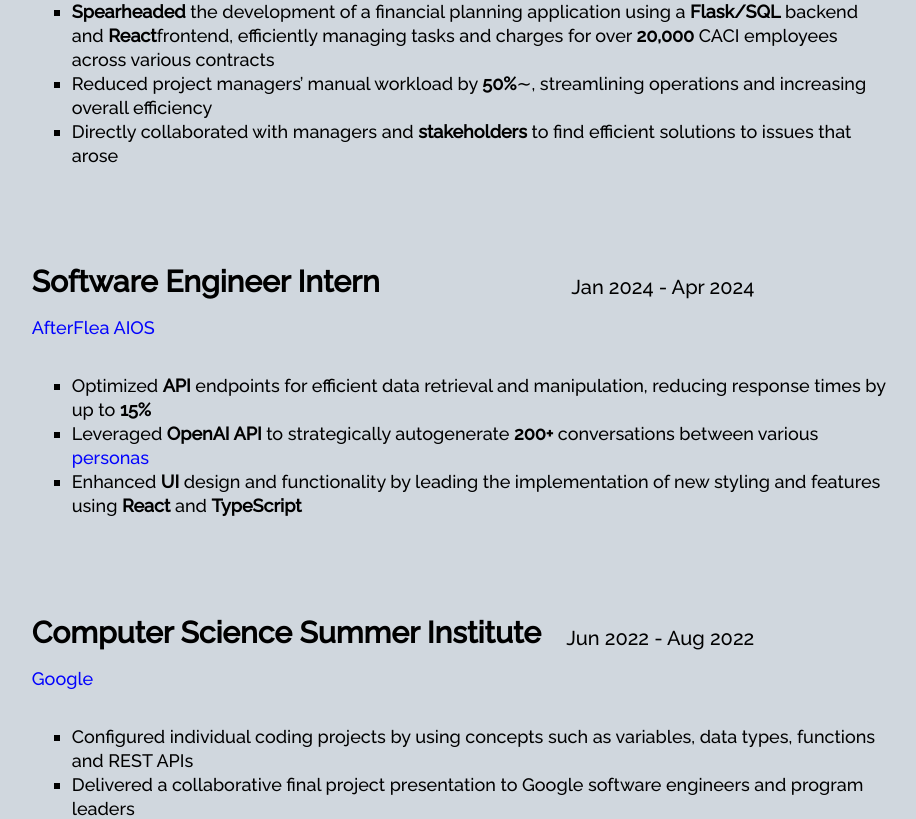
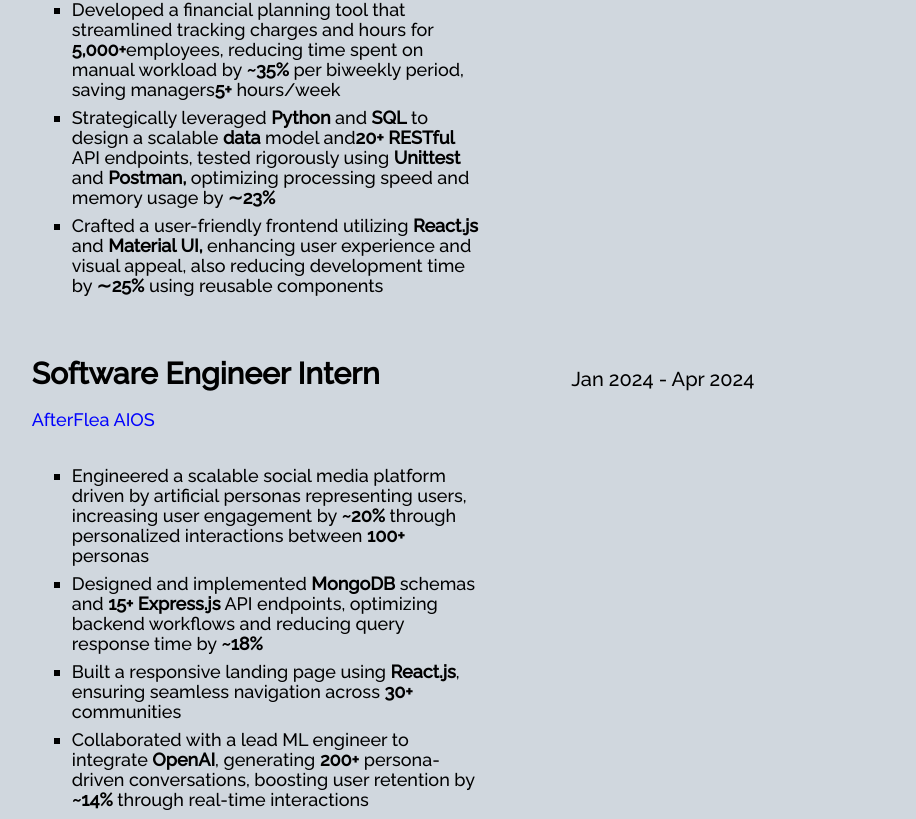
Before and after one commit to iamdanielyun/personal_website, a React (Create React App) app: page /resume in a window 1280 px wide. Shown: the part 855-1674 px from the top of the page, without its empty margins (189-1105 px from the left). Built offline with nearby package versions, Linux system fonts and the light colour scheme; a web font is replaced by a local one.

Commit message:
updated experience section

```diff
--- a/src/App.css
+++ b/src/App.css
@@ -245,6 +245,7 @@ a {
   flex-direction: column;
   margin-top: 1%;
   margin-left: 5%;
+  max-width: 50%;
 }
 
 .resume-education-heading-school {
@@ -264,13 +265,17 @@ a {
 .resume-experience-item {
   display: flex;
   flex-direction: row;
-  margin-bottom: -10%;
+  margin-bottom: -15%;
 }
 
 .resume-experience-list {
   list-style-type: square;
-  line-height: 3vh;
+  line-height: 2.5vh;
   font-size: 18px;
+}
+
+.resume-experience-list li {
+    margin-bottom: 2%;
 }
 
 .resume-skills {
--- a/src/components/Resume-Mobile.js
+++ b/src/components/Resume-Mobile.js
@@ -51,20 +51,24 @@ function Resume_Mobile() {
                             </li>
 
                             <li className="date">
-                                May 2024 - Present
+                                May 2024 - Aug 2024
                             </li>
                         </ul>
 
                         <ul className="experience-list">
                             <li>
-                                <b>Spearheaded</b> the development of a financial planning application using a <b>Flask/SQL</b> backend and <b>React</b>
-                                frontend, efficiently managing tasks and charges for over <b>20,000</b> CACI employees across various contracts
+                                Developed a financial planning tool that streamlined tracking charges and hours for <b>5,000+</b>
+                                employees, reducing time spent on manual workload by <b>~35%</b> per biweekly period, saving managers
+                                <b>5+</b> hours/week
                             </li>
                             <li>
-                                Reduced project managers’ manual workload by <b>50%</b>∼, streamlining operations and increasing overall efficiency
+                                Strategically leveraged <b>Python</b> and <b>SQL</b> to design a scalable <b>data</b> model and
+                                <b>20+ RESTful</b> API endpoints, tested rigorously using <b>Unittest</b> and <b>Postman, </b>
+                                optimizing processing speed and memory usage by <b>∼23%</b>
                             </li>
                             <li>
-                                Directly collaborated with managers and <b>stakeholders</b> to find efficient solutions to issues that arose
+                                Crafted a user-friendly frontend utilizing <b>React.js</b> and <b>Material UI,</b> enhancing user experience and
+                                visual appeal, also reducing development time by <b>∼25%</b> using reusable components
                             </li>
                         </ul>
 
@@ -109,13 +113,23 @@ function Resume_Mobile() {
 
                         <ul className="experience-list">
                             <li>
-                                Optimized <b>API</b> endpoints for efficient data retrieval and manipulation, reducing response times by up to <b>15%</b>
+                                Engineered a scalable social media platform driven by artificial personas representing users, increasing user
+                                engagement by <b>~20%</b> through personalized interactions between <b>100+</b> personas
                             </li>
                             <li>
-                                Leveraged <b>OpenAI API</b> to strategically autogenerate <b>200+</b> conversations between various <Link to={"https://afterflea.com/"}>personas</Link>
+                                Designed and implemented <b>MongoDB</b> schemas and <b>15+ Express.js</b> API endpoints, optimizing backend
+                                workflows and reducing query response time by <b>~18%</b>
                             </li>
                             <li>
-                                Enhanced <b>UI</b> design and functionality by leading the implementation of new styling and features using <b>React</b> and <b>TypeScript</b>
+                                Built a responsive landing page using <b>React.js</b>, ensuring seamless navigation across <b>30+</b> communities
+                            </li>
+                            <li>
+                                Collaborated with a lead ML engineer to integrate <b>OpenAI</b>, generating <b>200+</b> persona-driven conversations,
+                                boosting user retention by <b>~14%</b> through real-time interactions
+                            </li>
+                            <li>
+                                Participated in <b>CI/CD</b> pipeline integration, resolving <b>10+</b> merge conflicts and reducing build failure rates
+                                by <b>~15%</b>, gaining comprehensive knowledge on the <b>Software Development Life Cycle (SDLC)</b>
                             </li>
                         </ul>
 
@@ -136,7 +150,7 @@ function Resume_Mobile() {
 
                         <ul className="experience-list">
                             <li>
-                                Configured individual coding projects by using concepts such as variables, data types, functions and REST APIs
+                                Configured individual coding projects by using concepts such as variables, data types, functions and <b>REST</b> APIs
                             </li>
                             <li>
                                 Delivered a collaborative final project presentation to Google software engineers and program leaders
--- a/src/components/Resume.js
+++ b/src/components/Resume.js
@@ -44,14 +44,18 @@ function Resume() {
 
                                 <ul className="resume-experience-list">
                                     <li>
-                                        <b>Spearheaded</b> the development of a financial planning application using a <b>Flask/SQL</b> backend and <b>React</b>
-                                        frontend, efficiently managing tasks and charges for over <b>20,000</b> CACI employees across various contracts
+                                        Developed a financial planning tool that streamlined tracking charges and hours for <b>5,000+</b>
+                                        employees, reducing time spent on manual workload by <b>~35%</b> per biweekly period, saving managers
+                                        <b>5+</b> hours/week
                                     </li>
                                     <li>
-                                        Reduced project managers’ manual workload by <b>50%</b>∼, streamlining operations and increasing overall efficiency
+                                        Strategically leveraged <b>Python</b> and <b>SQL</b> to design a scalable <b>data</b> model and
+                                        <b>20+ RESTful</b> API endpoints, tested rigorously using <b>Unittest</b> and <b>Postman, </b>
+                                        optimizing processing speed and memory usage by <b>∼23%</b>
                                     </li>
                                     <li>
-                                        Directly collaborated with managers and <b>stakeholders</b> to find efficient solutions to issues that arose
+                                        Crafted a user-friendly frontend utilizing <b>React.js</b> and <b>Material UI,</b> enhancing user experience and
+                                        visual appeal, also reducing development time by <b>∼25%</b> using reusable components
                                     </li>
                                 </ul>
                             </div>
@@ -90,13 +94,23 @@ function Resume() {
 
                                 <ul className="resume-experience-list">
                                     <li>
-                                        Optimized <b>API</b> endpoints for efficient data retrieval and manipulation, reducing response times by up to <b>15%</b>
+                                        Engineered a scalable social media platform driven by artificial personas representing users, increasing user
+                                        engagement by <b>~20%</b> through personalized interactions between <b>100+</b> personas
                                     </li>
                                     <li>
-                                        Leveraged <b>OpenAI API</b> to strategically autogenerate <b>200+</b> conversations between various <Link to={"https://afterflea.com/"}>personas</Link>
+                                        Designed and implemented <b>MongoDB</b> schemas and <b>15+ Express.js</b> API endpoints, optimizing backend
+                                        workflows and reducing query response time by <b>~18%</b>
                                     </li>
                                     <li>
-                                        Enhanced <b>UI</b> design and functionality by leading the implementation of new styling and features using <b>React</b> and <b>TypeScript</b>
+                                        Built a responsive landing page using <b>React.js</b>, ensuring seamless navigation across <b>30+</b> communities
+                                    </li>
+                                    <li>
+                                        Collaborated with a lead ML engineer to integrate <b>OpenAI</b>, generating <b>200+</b> persona-driven conversations,
+                                        boosting user retention by <b>~14%</b> through real-time interactions
+                                    </li>
+                                    <li>
+                                        Participated in <b>CI/CD</b> pipeline integration, resolving <b>10+</b> merge conflicts and reducing build failure rates
+                                        by <b>~15%</b>, gaining comprehensive knowledge on the <b>Software Development Life Cycle (SDLC)</b>
                                     </li>
                                 </ul>
                             </div>
@@ -112,7 +126,7 @@ function Resume() {
 
                                 <ul className="resume-experience-list">
                                     <li>
-                                        Configured individual coding projects by using concepts such as variables, data types, functions and REST APIs
+                                        Configured individual coding projects by using concepts such as variables, data types, functions and <b>REST</b> APIs
                                     </li>
                                     <li>
                                         Delivered a collaborative final project presentation to Google software engineers and program leaders
```
Also changed, not shown: 1 other file (tests, documents, lock files or other folders).
